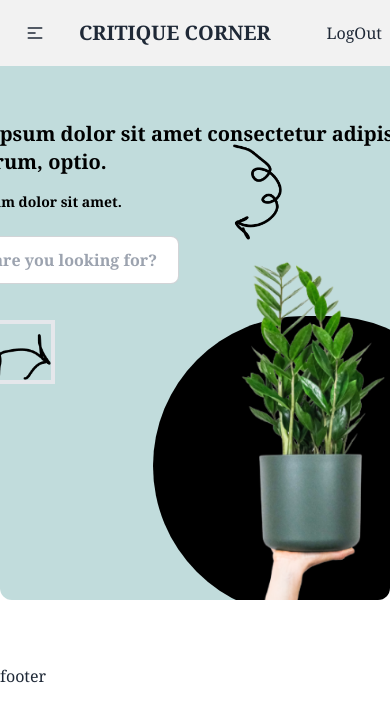
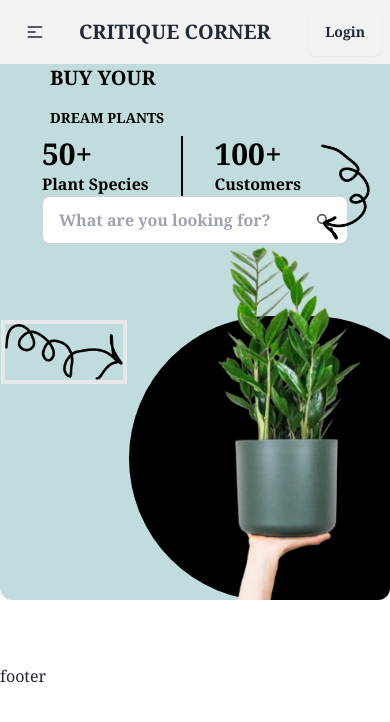
Before and after one commit to RabeyaAkter78/critique-corner-client, a React (Vite) app: page / in a window 390 px wide. Shown: the top 722 px of the page. Built offline with nearby package versions, Linux system fonts and the light colour scheme.

Commit message:
added login

```diff
--- a/firebase/firebase.config.js
+++ b/firebase/firebase.config.js
@@ -1,15 +1,13 @@
 import { initializeApp } from "firebase/app";
-import { getAuth } from "firebase/auth/web-extension";
+
 
 const firebaseConfig = {
-    apiKey: "AIzaSyAj0ghGF7Q8BRJ-IlPhS0WJfMDW1lV3ruk",
-    authDomain: "critique-corner.firebaseapp.com",
-    projectId: "critique-corner",
-    storageBucket: "critique-corner.appspot.com",
-    messagingSenderId: "520499963372",
-    appId: "1:520499963372:web:64e4d8405b2bf43d014cc9"
+    apiKey: import.meta.env.VITE_apiKey,
+    authDomain: import.meta.env.VITE_authDomain,
+    projectId: import.meta.env.VITE_projectId,
+    storageBucket: import.meta.env.VITE_storageBucket,
+    messagingSenderId: import.meta.env.VITE_messagingSenderId,
+    appId: import.meta.env.VITE_appId
 };
 
-const app = initializeApp(firebaseConfig);
-const auth = getAuth(app);
-export default auth;
+export const app = initializeApp(firebaseConfig);
--- a/package.json
+++ b/package.json
@@ -15,8 +15,10 @@
     "match-sorter": "^6.3.4",
     "react": "^18.2.0",
     "react-dom": "^18.2.0",
+    "react-hook-form": "^7.51.5",
     "react-router-dom": "^6.23.1",
-    "sort-by": "^1.2.0"
+    "sort-by": "^1.2.0",
+    "sweetalert2": "^11.11.0"
   },
   "devDependencies": {
     "@types/react": "^18.2.66",
--- a/src/Components/Shared/Banner/Banner.jsx
+++ b/src/Components/Shared/Banner/Banner.jsx
@@ -6,30 +6,43 @@ const Banner = () => {
 
                 <div className="absolute flex flex-col lg:flex-row items-center h-full md:left-0 md:top-0  md:bottom-0 rounded-xl ">
                     <div className='text-black  font-bold lg:space-y-7 lg:w-1/2 lg:pl-12 mb-4'>
-                        <div className="mt-28">
+                        <div className="mt-14 md:mt-2">
                             <h2 className='text-xl p-2 md:text-6xl text-black font-bold'>
-                          Lorem ipsum dolor sit amet consectetur adipisicing elit. Harum, optio.
+                                BUY YOUR
 
                             </h2>
-                            <p className='text-sm p-2 md:text-4xl '>Lorem ipsum dolor sit amet.
+                            <p className='text-sm p-2 md:text-4xl '>DREAM PLANTS
                             </p>
                         </div>
+                        <div className="flex gap-8 font-bold justify-normal">
+                            <div>
+                                <p className="text-3xl">50+</p>
+                                <p>Plant Species</p>
+                            </div>
+                            <div className="border-r-2 border-black">
+                            </div>
+                            <div>
+                                <p className="text-3xl">100+</p>
+                                <p>Customers</p>
+                            </div>
+                        </div>
 
-                        <div className="w-1/2 md:full p-4">
+
+                        <div className="w-full md:full">
                             <label className="input input-bordered flex items-center gap-2">
                                 <input type="text" className="grow" placeholder="What are you looking for?" />
                                 <svg xmlns="http://www.w3.org/2000/svg" viewBox="0 0 16 16" fill="currentColor" className="w-4 h-4 opacity-70"><path fillRule="evenodd" d="M9.965 11.026a5 5 0 1 1 1.06-1.06l2.755 2.754a.75.75 0 1 1-1.06 1.06l-2.755-2.754ZM10.5 7a3.5 3.5 0 1 1-7 0 3.5 3.5 0 0 1 7 0Z" clipRule="evenodd" /></svg>
                             </label>
-                            <img className="absolute w-34 md:w-[175px] h-16 md:h-[169.89px] top-80 md:top-[359.19px] md:left-[600px] border-4 md:rotate-53-14" src="../../../../public/img -1.png" alt="" />
+                            <img className="absolute w-34 md:w-[175px] h-16 md:h-[169.89px] top-80 md:top-[359.19px] left-16 md:left-[600px] border-4 md:rotate-53-14" src="/img -1.png" alt="" />
 
-                            <img className="absolute w-34 md:w-[112.54px] h-24 md:h-[154.41px] top-36  md:top-10 left-80 md:left-[1137.24px] md:border-5 md:rotate--18-13" src="../../../../public/img-2.png" alt="" />
+                            <img className="absolute w-34 md:w-[112.54px] h-24 md:h-[154.41px] top-36  md:top-10 left-96 md:left-[1137.24px] md:border-5 md:rotate--18-13" src="/img-2.png" alt="" />
                         </div>
 
                     </div>
 
-                    <div className="md:mt-48 h-[300px] md:h-[400px] w-[325px] md:w-[450px] ml-60 md:ml-48 bg-black flex justify-center items-end" style={{ borderRadius: '200px 200px 0 200px' }}>
+                    <div className="mt-14 md:mt-48 h-[285px] md:h-[400px] w-[325px] md:w-[550px] ml-48 md:ml-96 bg-black flex justify-center items-end" style={{ borderRadius: '200px 200px 0 200px' }}>
 
-                        <img className="" src=".././../../../public/img-3.png" alt="" />
+                        <img className="" src="/img-3.png" alt="" />
                     </div>
                 </div>
             </div>
--- a/src/Components/Shared/NavBar/NavBar.jsx
+++ b/src/Components/Shared/NavBar/NavBar.jsx
@@ -2,7 +2,7 @@ import { useState } from "react";
 import { Link } from "react-router-dom";
 
 const NavBar = () => {
-    const [user] = useState(true)
+    const [user] = useState(false)
 
     const navItems = <>
         <li><Link to="/">Home</Link></li>
--- a/src/Pages/Login/Login.jsx
+++ b/src/Pages/Login/Login.jsx
@@ -1,10 +1,77 @@
+import { useContext, useState } from "react";
+import { useForm } from "react-hook-form";
+import { Link, useLocation, useNavigate } from "react-router-dom";
+import Swal from "sweetalert2";
+import { AuthContext } from "../../Providers/AuthProviders/AuthProviders";
 
 const Login = () => {
-    return (
-        <div>
-          <h1>this is login Pages</h1>
-        </div>
-    );
+  const [error, setError] = useState();
+  const navigate = useNavigate();
+  const location = useLocation();
+  // console.log('login page location', location);
+  const from = location.state?.from?.pathname || '/';
+  // console.log(from);
+  const { signIn } = useContext(AuthContext);
+  const { register, handleSubmit, reset, formState: { errors } } = useForm();
+
+
+  const onSubmit = data => {
+    console.log(data);
+    signIn(data.email, data.password)
+      .then(result => {
+        const user = result.user;
+        console.log(user);
+
+        Swal.fire({
+          position: 'top',
+          icon: 'success',
+          title: 'Login Successfully!',
+          showConfirmButton: false,
+          timer: 1500
+        })
+
+        navigate(from, { replace: true });
+
+      })
+      .catch(error => {
+        console.log(error.message);
+        setError(error.message);
+        reset();
+      })
+  };
+
+  return (
+    <div className=" hero-content flex-col lg:flex-row">
+
+      <div className="mt-24 bg-[#C1DCDC] card flex-shrink-0 w-full max-w-md shadow-2xl ">
+        <form onSubmit={handleSubmit(onSubmit)} className="card-body ">
+          <div className="form-control">
+            <label className="label">
+              <span className="label-text ">Email</span>
+            </label>
+            <input type="text" {...register("email")} placeholder="email" className="input input-bordered" />
+          </div>
+          <div className="form-control ">
+            <label className="label">
+              <span className="label-text ">Password</span>
+            </label>
+            <input type="text"  {...register("password", { required: true })} placeholder="password" className="input input-bordered" />
+            {errors.password && <span>Password should be six characters</span>}
+
+          </div>
+          <p className="text-red-500 font-semibold">{error}</p>
+
+          <div className="form-control mt-6">
+            <button className="btn border border-black  mt-3">Login</button>
+          </div>
+          <div className="">
+            <h3>New Here?Please <Link to="/register"><span className="font-bold">SignUp</span></Link> </h3>
+
+          </div>
+        </form>
+      </div>
+    </div>
+  );
 };
 
 export default Login;
--- a/src/Providers/AuthProviders/AuthProviders.jsx
+++ b/src/Providers/AuthProviders/AuthProviders.jsx
@@ -1,9 +1,62 @@
+import { createUserWithEmailAndPassword, getAuth, signOut, updateProfile } from "firebase/auth";
+import { app } from "../../../firebase/firebase.config";
+import { createContext, useState } from "react";
+import { signInWithEmailAndPassword } from "firebase/auth/cordova";
 
-const AuthProviders = () => {
+const auth = getAuth(app);
+export const AuthContext = createContext(null);
+
+const AuthProviders = ({ children }) => {
+
+    const [user, setUser] = useState(null);
+    const [loading, setLoading] = useState(true);
+
+    const createUser = (email, password) => {
+        setLoading(true);
+        return createUserWithEmailAndPassword(auth, email, password)
+    }
+    const signIn = (email, password) => {
+        setLoading(true);
+        return signInWithEmailAndPassword(auth, email, password)
+    }
+
+    const updateUserData = (name, photoUrl) => {
+        console.log(name, photoUrl);
+
+        const updateUser = { ...user }
+        updateUser.displayName = name;
+        updateUser.photoURL = photoUrl;
+        setUser(updateUser);
+
+        const auth = getAuth(app);
+
+        return updateProfile(auth.currentUser, {
+            displayName: name,
+            photoUrl: photoUrl
+        })
+
+    }
+
+    const logOut = () => {
+        setLoading(true);
+        return signOut(auth);
+    }
+
+
+    const authInfo = {
+        user,
+        loading,
+        createUser,
+        signIn,
+        signOut,
+        logOut,
+        updateUserData
+    }
+
     return (
-        <div>
-
-        </div>
+        <AuthContext.Provider value={authInfo}>
+            {children}
+        </AuthContext.Provider>
     );
 };
 
--- a/src/main.jsx
+++ b/src/main.jsx
@@ -5,12 +5,15 @@ import {
   RouterProvider,
 } from "react-router-dom";
 import { router } from './Router/Routes';
+import AuthProviders from './Providers/AuthProviders/AuthProviders';
 
 
 ReactDOM.createRoot(document.getElementById('root')).render(
   <React.StrictMode>
     <div className='max-w-screen-xl mx-auto font-serif'>
+      <AuthProviders>
       <RouterProvider router={router} />
+      </AuthProviders>
     </div>
   </React.StrictMode>,
 )
```
Also changed, not shown: 1 other file (tests, documents, lock files or other folders).
